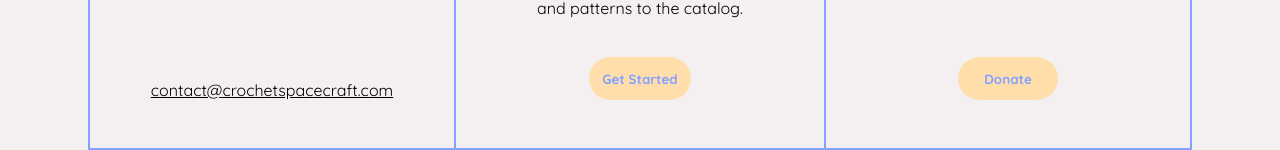
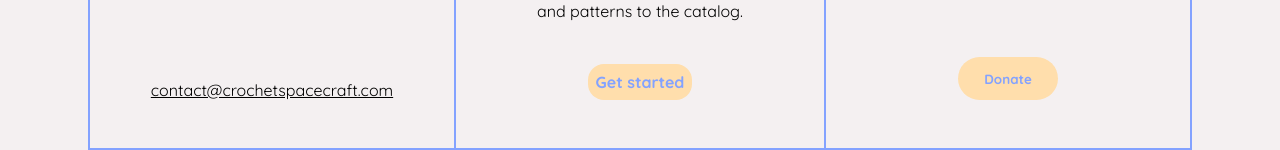
Before and after one commit to elaine2700/Crochet-Pattern-Translate, a React (Vite) app in the folder frontend/: page /contact in a window 1280 px wide. Shown: the part 500-650 px from the top of the page. Built offline with nearby package versions, Linux system fonts and the light colour scheme; no server answers.

Commit message:
Added Contact Contribute  Button Link

```diff
--- a/frontend/src/App.jsx
+++ b/frontend/src/App.jsx
@@ -33,8 +33,6 @@ function App() {
       }
     });
   }
-
-
 
   useEffect(() => {
     if (loggedIn != undefined) {
--- a/frontend/src/Components/Home/HomeCard.jsx
+++ b/frontend/src/Components/Home/HomeCard.jsx
@@ -1,4 +1,3 @@
-import { useState } from "react";
 import { Link } from "react-router-dom";
 
 const HomeCard = ({settings}) => {
@@ -18,5 +17,3 @@ const HomeCard = ({settings}) => {
 }
 
 export default HomeCard
-//`url('logo192.png')`
-//`url(${settings.imgPath})`
--- a/frontend/src/Pages/Admin/ContentManagement/Stitches/Upsert.jsx
+++ b/frontend/src/Pages/Admin/ContentManagement/Stitches/Upsert.jsx
@@ -1,9 +1,8 @@
 import { useState, useEffect } from 'react'
 import { useNavigate, useParams } from 'react-router-dom'
-import { imagesStitchesFolderRef } from '../../../../config/firebase'
+import { imagesStitchesFolderRef, storage } from '../../../../config/firebase'
 import { uploadImage, deleteImage, updateObjectInDatabase, createObjectInDatabase, getItemInCollection } from '../content_service';
 import stitches_data from '../../../../data/stitches_data';
-import { storage } from '../../../../config/firebase'
 
 import buttonStyles from '../../../../Components/Buttons/buttons.module.css'
 import Button from '../../../../Components/Buttons/Button'
--- a/frontend/src/Pages/Contact.jsx
+++ b/frontend/src/Pages/Contact.jsx
@@ -1,6 +1,6 @@
+import LinkButton from "../Components/Buttons/LinkButton"
+
 const Contact = () => {
-
-  // TODO Set up Contribute Button
   // TODO Set up Donate Button
 
   return (
@@ -34,7 +34,8 @@ const Contact = () => {
             <br/> Fill this form to add more stitches and patterns to the catalog.
             </p>
           <div className='contact-card-cta'>
-            <button className='btn-primary'>Get Started</button>
+            <LinkButton to='https://forms.gle/5Edsqx3jM2rj6MWr7'
+            content='Get started' target='_blank'/>
           </div>
         </div>
 
```
